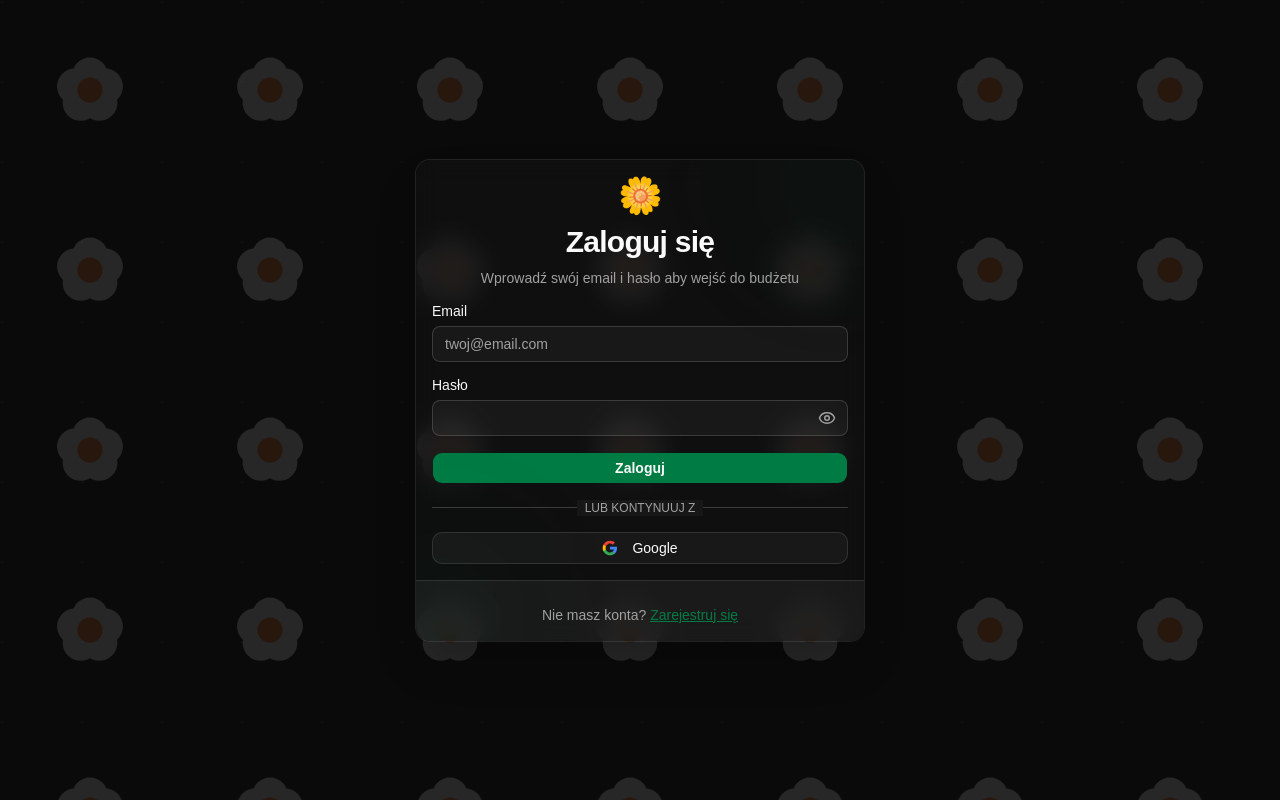
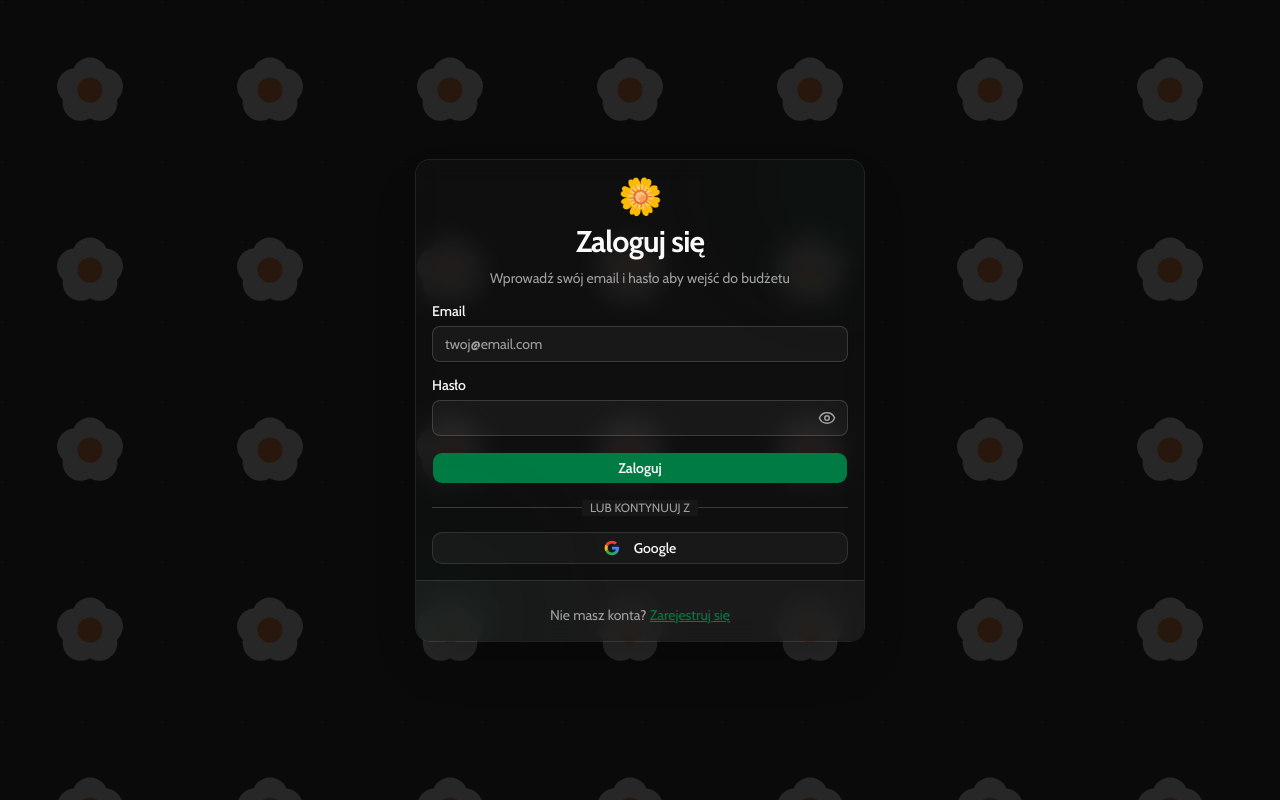
Before and after one commit to stokrotkasto2/budrzet-domowy, a Next.js app: page /login in a window 1280 px wide. Built offline with nearby package versions, Linux system fonts and the light colour scheme.

Commit message:
Zmiana czcionki na Cabin (Google Fonts)

```diff
--- a/src/app/globals.css
+++ b/src/app/globals.css
@@ -7,7 +7,7 @@
 @theme inline {
   --color-background: var(--background);
   --color-foreground: var(--foreground);
-  --font-sans: var(--font-sans);
+  --font-sans: var(--font-cabin);
   --font-mono: var(--font-geist-mono);
   --font-heading: var(--font-sans);
   --color-sidebar-ring: var(--sidebar-ring);
@@ -134,6 +134,6 @@
     background-attachment: fixed;
   }
   html {
-    font-family: Arial, sans-serif;
+    font-family: var(--font-cabin), sans-serif;
   }
 }
--- a/src/app/layout.tsx
+++ b/src/app/layout.tsx
@@ -1,10 +1,10 @@
 import type { Metadata } from "next";
-import { Geist, Geist_Mono } from "next/font/google";
+import { Cabin, Geist_Mono } from "next/font/google";
 import "./globals.css";
 import BottomNav from "@/components/BottomNav";
 
-const geistSans = Geist({
-  variable: "--font-geist-sans",
+const cabin = Cabin({
+  variable: "--font-cabin",
   subsets: ["latin"],
 });
 
@@ -36,7 +36,7 @@ export default function RootLayout({
   return (
     <html
       lang="pl"
-      className={`${geistSans.variable} ${geistMono.variable} h-full antialiased dark`}
+      className={`${cabin.variable} ${geistMono.variable} h-full antialiased dark`}
     >
       <body className="min-h-full flex flex-col pb-16 sm:pb-0">
         {children}
```
